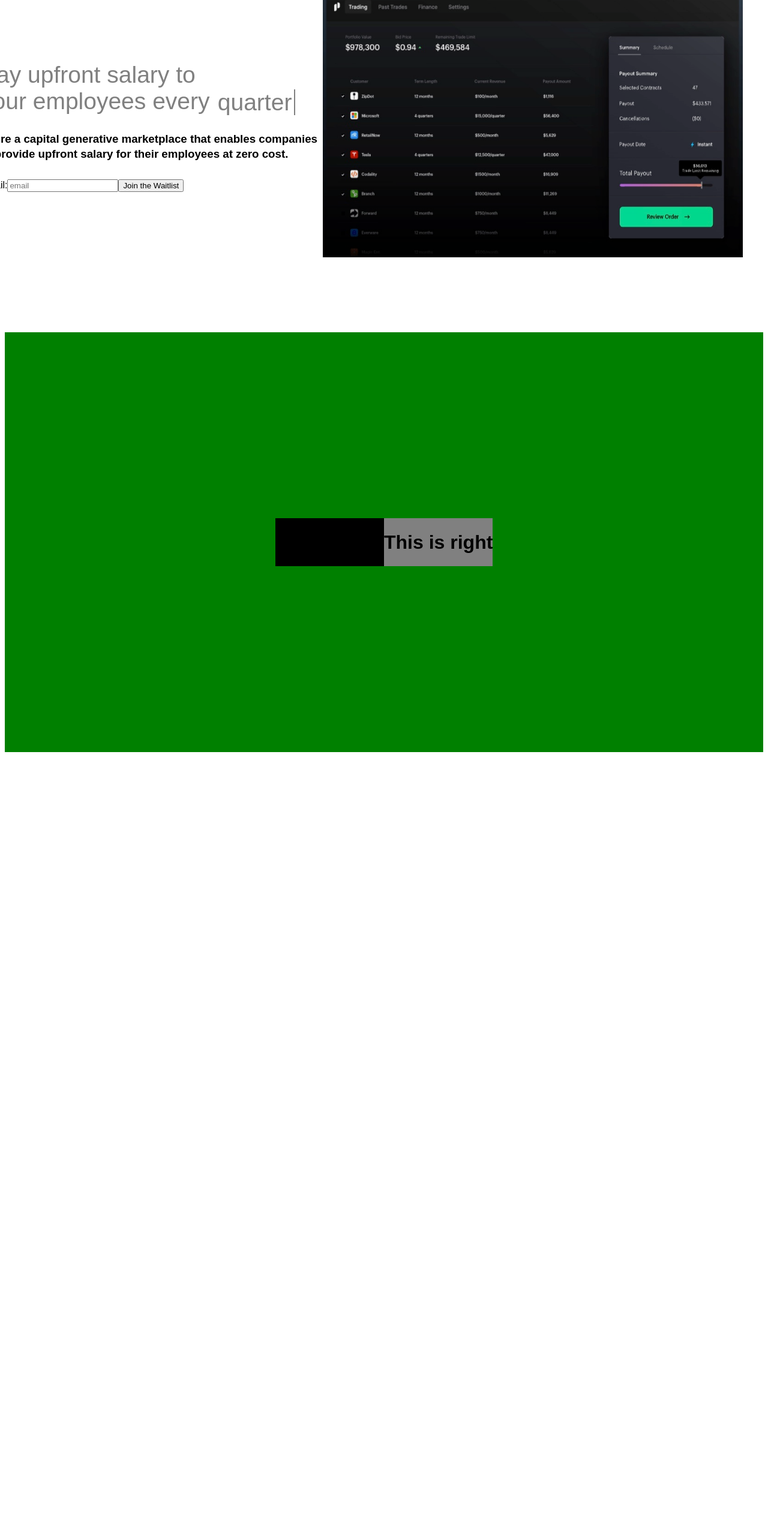
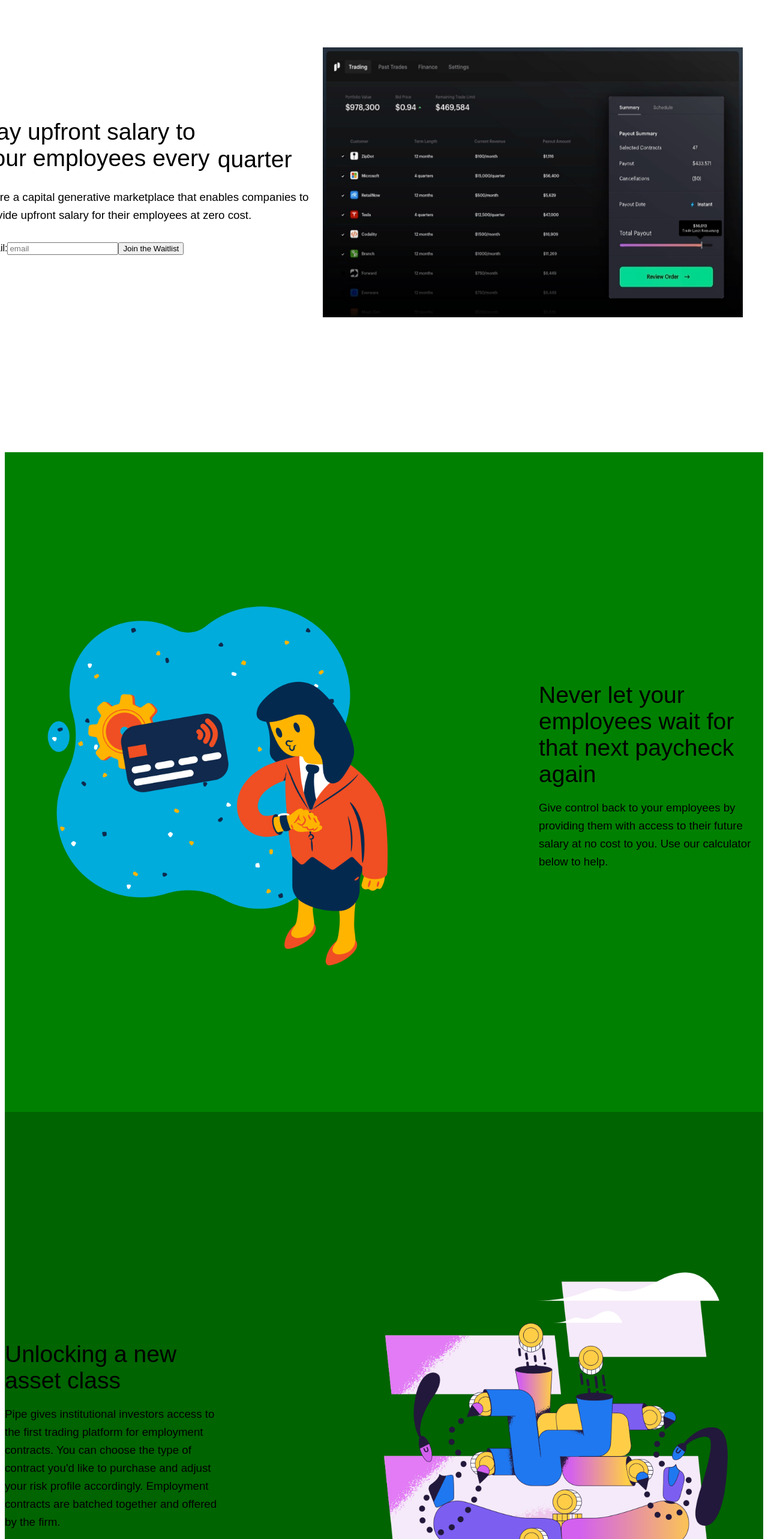
Before and after one commit to casperyonel/landing-page-salaries-2, a React (Create React App) app: page / in a window 1280 px wide. Shown: the part 234-2800 px from the top of the page at 60% size. Before the commit the page ends 1496 px from the top, so only its background shows below. Built offline with nearby package versions, Linux system fonts and the light colour scheme.

Commit message:
added 2 below sections

```diff
--- a/src/App.js
+++ b/src/App.js
@@ -3,6 +3,7 @@
 import Waitlist from "./components/Waitlist";
 import Graphic from "./components/Graphic.js";
 import Section3 from './components/Section3';
+import Section4 from './components/Section4';
 
 function App() {
 
@@ -19,6 +20,10 @@
             <Section3 />
 
           </div>
+          <div className ="block4">
+            <Section4 />
+
+          </div>
         </div>
   );
 }
--- a/src/components/Section3.js
+++ b/src/components/Section3.js
@@ -1,12 +1,16 @@
+import neverWaitAgain from "../never-wait-again.png"
+
 
 const Section3 = () => {
     return (
         <div className="block3-main">
+            <div className="block3-left">
+                <img id="section3-image" src={neverWaitAgain} alt="" />
+            </div>
             <div className="block3-right">
-                <h1>This is right</h1>
-            </div>
-            <div className="block3-left">
-                <h1>This is right</h1>
+                <div className="static3-header">Never let your employees wait for that next paycheck again</div>
+                <h3 className="static3-subheader">Give control back to your employees by providing them with access to their future salary at no cost to you. Use our calculator below to help.</h3>
+                {/* <h3 className="static3-subheader">Give control back to your employees by providing them the option to get paid as early as they want for a slight discount. Use our calculator below to help.</h3> */}
             </div>
         </div>
     )
--- /dev/null
+++ b/src/components/Section4.js
@@ -0,0 +1,19 @@
+import marketplace from "../marketplace.png"
+
+
+const Section4 = () => {
+    return (
+        <div className="block4-main">
+            <div className="block4-left">
+                <div className="static4-header">Unlocking a new asset class</div>
+                <h3 className="static3-subheader">Pipe gives institutional investors access to the first trading platform for employment contracts. You can choose the type of contract you'd like to purchase and adjust your risk profile accordingly. Employment contracts are batched together and offered by the firm.</h3>
+                {/* <h3 className="static3-subheader">Gain exposure and trade salaries on our exchange platform if you're an investor. </h3> */}
+            </div>
+            <div className="block4-right">
+                <img id="section4-image" src={marketplace} alt="" />
+            </div>
+        </div>
+    )
+}
+
+export default Section4
--- a/src/index.css
+++ b/src/index.css
@@ -1,3 +1,13 @@
+:root {
+  --fontColor: black;
+  --fontWeight: 549;
+  --fontSize: 39px;
+  --lineHeight: 30px;
+  --headerMargin: 30px 190px;
+  --imageWidth: 700px;
+  --imageHeight: 700px;
+}
+
 body {
   font-family: sans-serif;
 }
@@ -8,9 +18,8 @@
 
 .block2 {
   display: flex;
-  align-items: center;
   background-color: white;
-  height: 700px;
+  height: 900px;
 }
 
 .NavBar {
@@ -56,13 +65,14 @@
 }
 
 .wrapper .static-txt {
-  color: grey;
-  font-size: 39px;
-  font-weight: 300;
+  color: var(--fontColor);
+  font-size: var(--fontSize);
+  font-weight: var(--fontWeight);
 }
 
 .static-subheader {
-  line-height: 25px;
+  line-height: var(--lineHeight);
+  font-weight: 300;
   margin: 10px 0px 30px 0px;
 }
 
@@ -92,10 +102,10 @@
   position: relative;
   top: 0;
   /* these above two are for slide */
-  color: grey;
+  color:var(--fontColor);
   list-style: none;
-  font-size: 39px;
-  font-weight: 300;
+  font-size: var(--fontSize);
+  font-weight: var(--fontWeight);
   animation: slide 10.5s steps(3) infinite;
   /* steps are number of words, change to 6, since 6 / 2 with 3 words  */
 }
@@ -141,7 +151,7 @@
 
 @keyframes blink-caret {
   from, to { border-color: transparent }
-  50% { border-color: grey; }
+  50% { border-color: var(--fontColor) }
 }
 
 /* TYPEWRITER ENDS HERE */
@@ -161,19 +171,88 @@
   /* margin: 10px 10px 50px 50px; */
 }
 
+
+
+
+
+/* BLOCK 3 */
+
+
 .block3-main {
   position: relative;
   display: flex;
   justify-content: center;
   align-items: center;
   background-color: green;
-  height: 700px;
+  height: 1100px;
 }
 
 .block3-right {
-  background-color: black;
+    width: 580px;
+
 }
 
 .block3-left {
-  background-color: grey;
+
 }
+
+
+.static3-header {
+
+  font-size: var(--fontSize);
+
+}
+
+
+.static3-subheader {
+  line-height: var(--lineHeight);
+  font-weight: 300;
+
+}
+
+#section3-image {
+  width: var(--imageWidth);
+  height: var(--imageHeight);
+  margin-right: 190px;
+}
+
+
+
+
+
+
+/* BLOCK 4 */
+
+.block4-main {
+  position: relative;
+  display: flex;
+  justify-content: center;
+  align-items: center;
+  background-color: darkgreen;
+  height: 1100px;
+}
+
+.block4-right {
+
+}
+
+.block4-left {
+  width: 580px;
+}
+
+
+.static4-header {
+  font-size: var(--fontSize);
+
+}
+
+.static4-subheader {
+  line-height: var(--lineHeight);
+  font-weight: 300;
+}
+
+#section4-image {
+  width: var(--imageWidth);
+  height: var(--imageHeight);
+  margin-left: 190px;
+}
```
Also changed, not shown: src/marketplace.png (added), src/never-wait-again.png (added).
